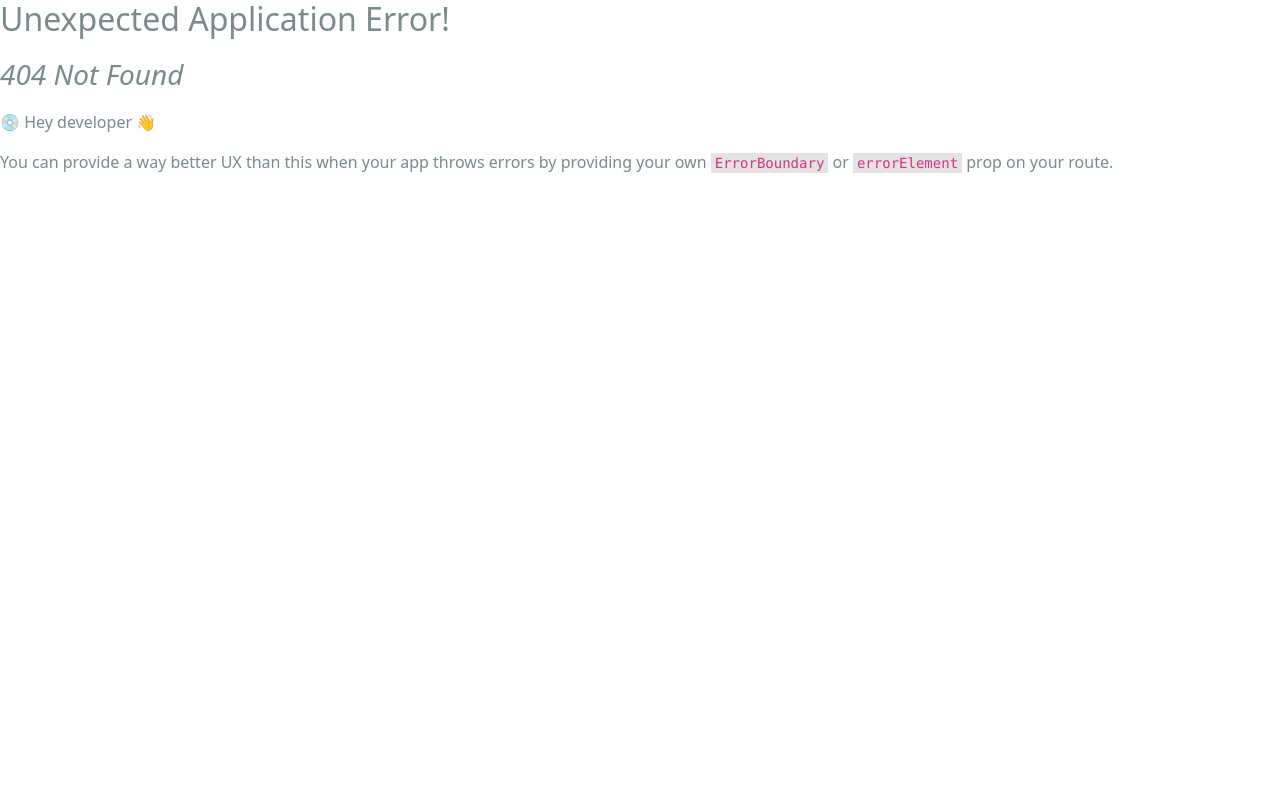
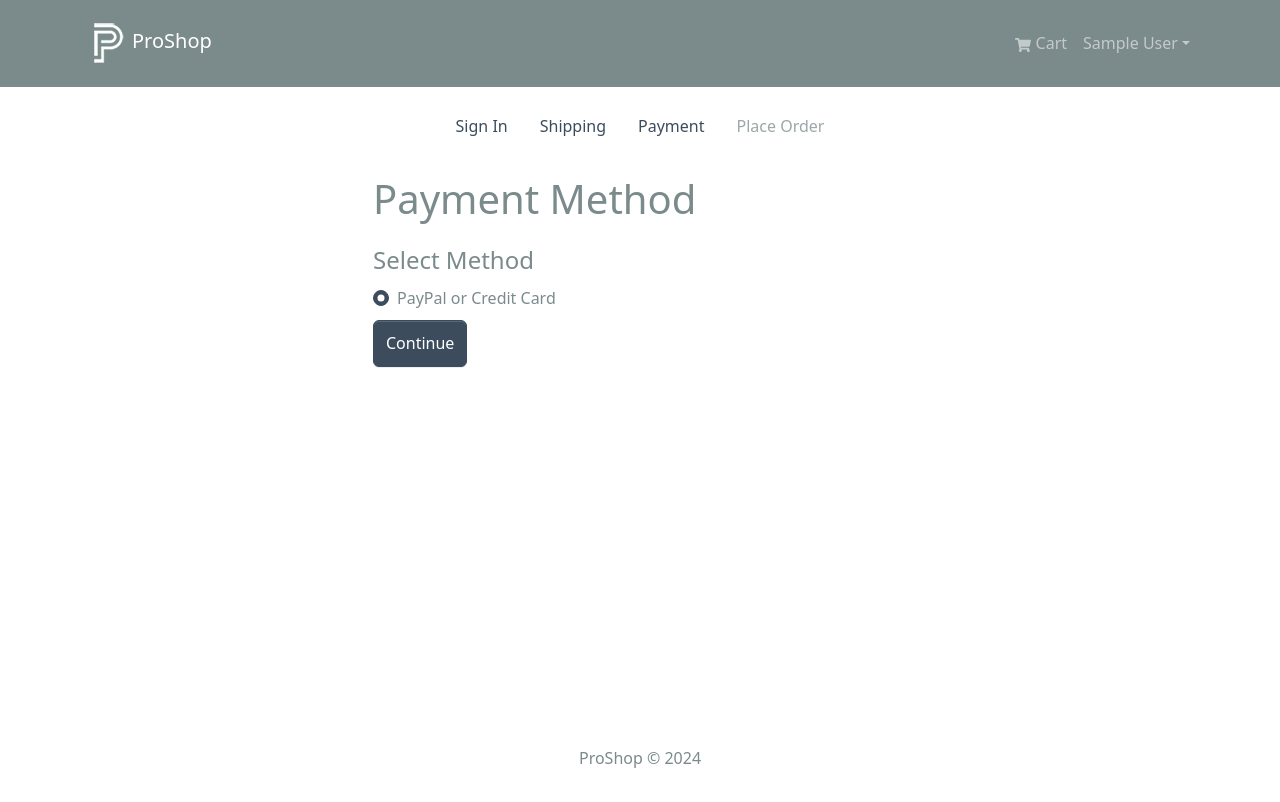
Before and after one commit to 114514Cocoa/proshop-demo, a React (Create React App) app in the folder frontend/: page /payment in a window 1280 px wide. Before the commit this address had no page. Shown: the top 802 px of the page. Built offline with nearby package versions, Linux system fonts and the light colour scheme; sample sign-in values are in the browser's storage.

Commit message:
Finish the Frontend Payment Part

```diff
--- /dev/null
+++ b/frontend/src/components/CheckoutSteps.jsx
@@ -0,0 +1,47 @@
+import { Nav } from 'react-bootstrap'
+import { LinkContainer } from 'react-router-bootstrap'
+
+const CheckoutSteps = ({ step1, step2, step3, step4 }) => {
+  return (
+    <Nav className='justify-content-center mb-4'>
+        <Nav.Item>
+            { step1 ? (
+                <LinkContainer to='/login'>
+                    <Nav.Link>Sign In</Nav.Link>
+                </LinkContainer>
+            ) : (
+                <Nav.Link disabled>Sign In</Nav.Link>
+            )}
+        </Nav.Item>
+        <Nav.Item>
+            { step2 ? (
+                <LinkContainer to='/shipping'>
+                    <Nav.Link>Shipping</Nav.Link>
+                </LinkContainer>
+            ) : (
+                <Nav.Link disabled>Shipping</Nav.Link>
+            )}
+        </Nav.Item>
+        <Nav.Item>
+            { step3 ? (
+                <LinkContainer to='/payment'>
+                    <Nav.Link>Payment</Nav.Link>
+                </LinkContainer>
+            ) : (
+                <Nav.Link disabled>Payment</Nav.Link>
+            )}
+        </Nav.Item>
+        <Nav.Item>
+            { step4 ? (
+                <LinkContainer to='/placeorder'>
+                    <Nav.Link>Place Order</Nav.Link>
+                </LinkContainer>
+            ) : (
+                <Nav.Link disabled>Place Order</Nav.Link>
+            )}
+        </Nav.Item>
+    </Nav>
+  )
+}
+
+export default CheckoutSteps
--- /dev/null
+++ b/frontend/src/components/PrivateRoute.jsx
@@ -0,0 +1,10 @@
+import { Outlet, Navigate } from "react-router-dom"
+import { useSelector } from "react-redux"
+
+const PrivateRoute = () => {
+  const { userInfo } = useSelector(state => state.auth)
+
+  return userInfo ? <Outlet /> : <Navigate to="/login" replace/>
+}
+
+export default PrivateRoute
--- a/frontend/src/index.js
+++ b/frontend/src/index.js
@@ -13,12 +13,14 @@
 import './assets/styles/index.css'
 import App from './App';
 import reportWebVitals from './reportWebVitals';
+import PrivateRoute from './components/PrivateRoute';
 import HomeScreen from './screens/HomeScreen';
 import ProductScreen from './screens/ProductScreen';
 import CartScreen from './screens/CartScreen';
 import LoginScreen from './screens/LoginScreen';
 import RegisterScreen from './screens/RegisterScreen';
 import ShippingScreen from './screens/ShippingScreen';
+import PaymentScreen from './screens/PaymentScreen';
 
 const router = createBrowserRouter(
   createRoutesFromElements(
@@ -28,7 +30,11 @@
       <Route path="/cart" element={<CartScreen />} />
       <Route path="/login" element={<LoginScreen />} />
       <Route path="/register" element={<RegisterScreen />} />
-      <Route path="/shipping" element={<ShippingScreen />} />
+
+      <Route path='' element={<PrivateRoute />}>
+        <Route path="/shipping" element={<ShippingScreen />} />
+        <Route path="/payment" element={<PaymentScreen />} />
+      </Route>
     </Route>
   )
 )
--- /dev/null
+++ b/frontend/src/screens/PaymentScreen.jsx
@@ -0,0 +1,60 @@
+import { useState, useEffect } from "react"
+import { useDispatch, useSelector } from "react-redux"
+import { useNavigate } from "react-router"
+import { Form, Button, Col } from "react-bootstrap"
+import FormContainer from "../components/FormContainer"
+import CheckoutSteps from "../components/CheckoutSteps"
+import { savePaymentMethod } from "../slices/cartSlice"
+import ShippingScreen from "./ShippingScreen"
+
+const PaymentScreen = () => {
+    const [paymentMethod, setPaymentMethod] = useState('Paypal')
+
+    const dispatch = useDispatch();
+    const navigate = useNavigate();
+
+    const cart = useSelector((state) => state.cart);
+    const { shippingAddress } = cart;
+
+    useEffect(() => {
+        if(!shippingAddress) {
+            navigate('/shipping');
+        }
+    }, [shippingAddress, navigate]);
+
+    const submitHandler = (e) => {
+        e.preventDefault();
+        dispatch(savePaymentMethod(paymentMethod));
+        navigate('/placeorder')
+    };
+
+    return (
+        <FormContainer>
+            <CheckoutSteps step1 step2 step3 />
+            <h1>Payment Method</h1>
+            <Form onSubmit={ submitHandler }>
+                <Form.Group>
+                    <Form.Label as='legend'>Select Method</Form.Label>
+                    <Col>
+                        <Form.Check
+                          type='radio'
+                          className='my-2'
+                          label='PayPal or Credit Card'
+                          id='PayPal'
+                          name='paymentMethod'
+                          value='PayPal'
+                          checked
+                          onChange={(e) => setPaymentMethod(e.target.value)}
+                        ></Form.Check>
+                    </Col>
+                </Form.Group>
+
+                <Button type='submit' variant='primary'>
+                    Continue
+                </Button>
+            </Form>
+        </FormContainer>
+    )
+}
+
+export default PaymentScreen
--- a/frontend/src/screens/ShippingScreen.jsx
+++ b/frontend/src/screens/ShippingScreen.jsx
@@ -1,9 +1,10 @@
 import { useState } from 'react'
 import { Form, Button } from 'react-bootstrap'
 import { useDispatch, useSelector } from 'react-redux';
-import { Navigate, useNavigate } from 'react-router';
+import { useNavigate } from 'react-router';
 import FormContainer from '../components/FormContainer'
 import { saveShippingAddress } from '../slices/cartSlice';
+import CheckoutSteps from '../components/CheckoutSteps';
 
 const ShippingScreen = () => {
     const cart = useSelector((state) => state.cart);
@@ -23,8 +24,11 @@
         navigate('/payment');
     }
 
-    return <FormContainer>
-        <h1>shippingScreen</h1>
+    return (
+        <FormContainer>
+            <CheckoutSteps step1 step2 />
+
+            <h1>shipping</h1>
             <Form onSubmit={submitHandler}>
                 <Form.Group controlId='address' className='my-2'>
                     <Form.Label>Address</Form.Label>
@@ -66,7 +70,8 @@
                     Continue
                 </Button>
             </Form>
-        </FormContainer>;
+            </FormContainer>
+        );
 };
 
 export default ShippingScreen;
--- a/frontend/src/slices/cartSlice.js
+++ b/frontend/src/slices/cartSlice.js
@@ -28,10 +28,14 @@
         saveShippingAddress: (state, action) => {
             state.shippingAddress = action.payload;
             return updateCart(state);
+        },
+        savePaymentMethod: (state, action) => {
+            state.paymentMethod = action.payload;
+            return updateCart(state);
         }
     },
 });
 
-export const { addToCart, removeFromCart, saveShippingAddress } = cartSlice.actions;
+export const { addToCart, removeFromCart, saveShippingAddress, savePaymentMethod } = cartSlice.actions;
 
 export default cartSlice.reducer;
```
Lines whose indentation alone changed are shown as unchanged.
